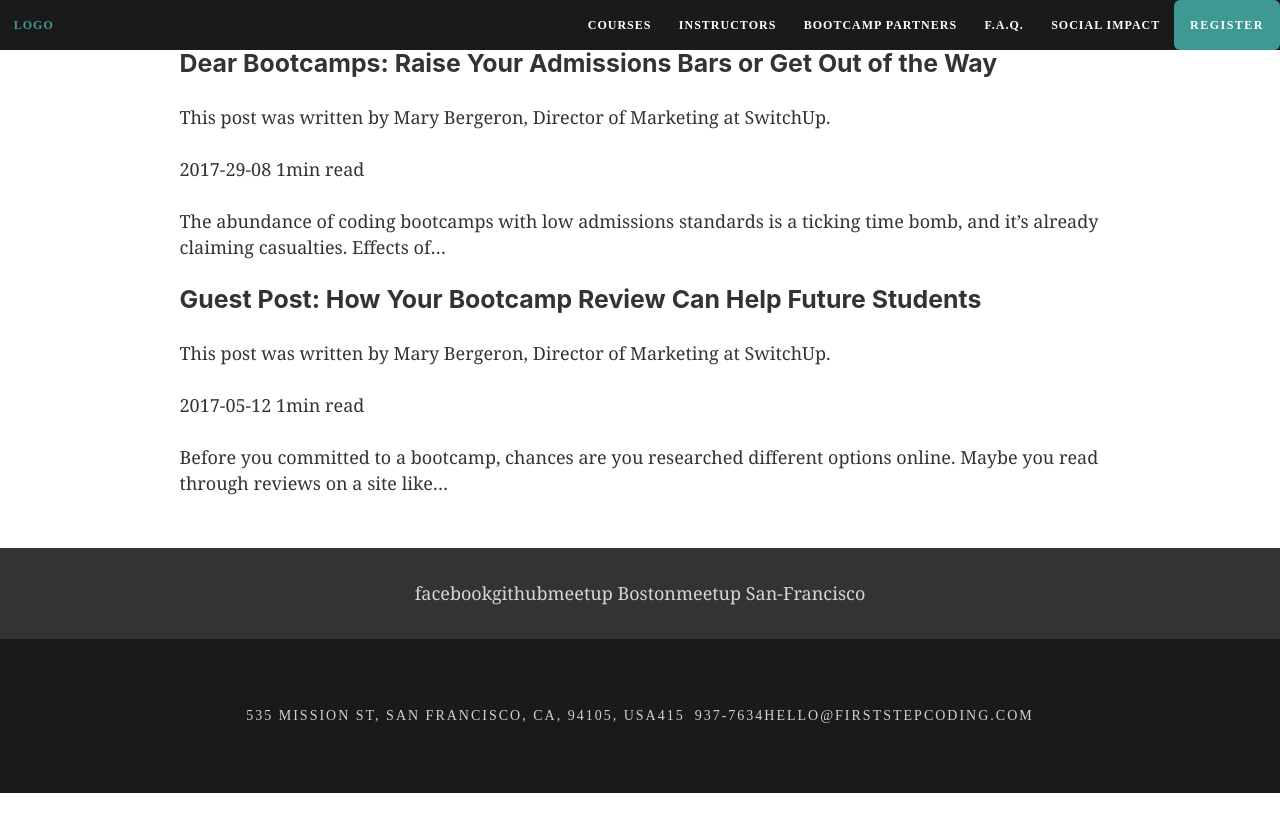
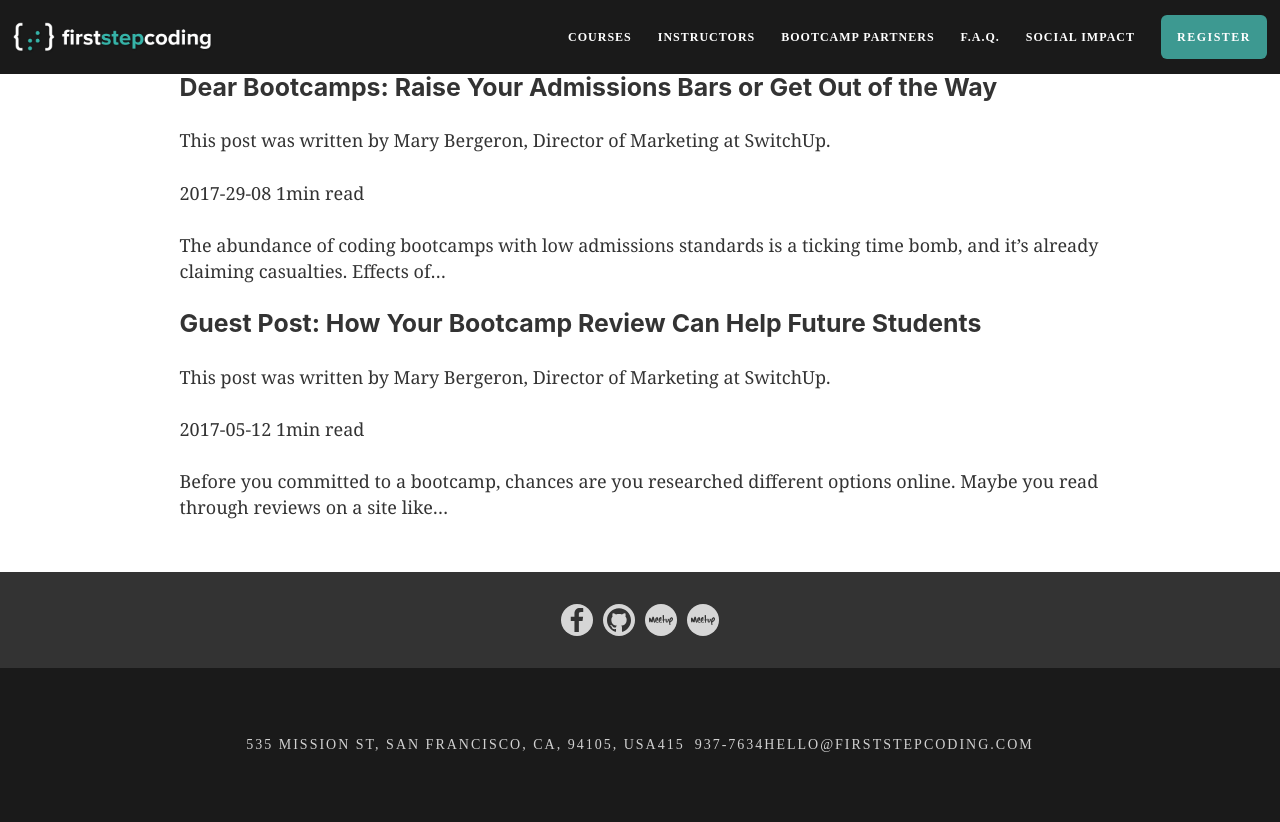
Before and after one commit to liana-gukasyan/fsc-blog, a Gatsby site: page / in a window 1280 px wide. Before the commit the page ends 800 px from the top, so only its background shows below. Built offline with nearby package versions, Linux system fonts and the light colour scheme; Gatsby itself is replaced by a stand-in of ours.

Commit message:
Add FSC logo to the header; add social networks icons to the footer; update styles

```diff
--- a/src/components/footer.js
+++ b/src/components/footer.js
@@ -1,5 +1,9 @@
 import React, { Component } from 'react'
 import styled from 'styled-components'
+
+import facebook from '../images/facebook.svg'
+import meetup from '../images/meetup-logo.svg'
+import github from '../images/github.svg'
 
 export default class Footer extends Component {
   render() {
@@ -7,16 +11,16 @@ export default class Footer extends Component {
       <FooterWrapper>
         <SocialSection>
           <SocialLink target='_blank' href='https://www.facebook.com/yourfirststepcoding'>
-            facebook
+            <SocialImg src={facebook}/>
           </SocialLink>
           <SocialLink target='_blank' href='https://github.com/firststepcoding'>
-            github
+            <SocialImg src={github}/>
           </SocialLink>
           <SocialLink target='_blank' href='https://www.meetup.com/Learn-to-code-for-complete-beginners-in-Boston/'>
-            meetup Boston
+            <SocialImg src={meetup}/>
           </SocialLink>
           <SocialLink target='_blank' href='https://www.meetup.com/Learn-to-code-for-complete-beginners-in-San-Francisco/'>
-            meetup San-Francisco
+            <SocialImg src={meetup}/>
           </SocialLink>
         </SocialSection>
         <ContactsSection>
@@ -56,6 +60,9 @@ const EmailLink = styled.a`
 `
 
 const SocialSection = styled.div`
+  display: flex;
+  justify-content: center;
+  align-items: center;
   background-color: #333;
   color: rgba(255,255,255,.7);
   text-align: center;
@@ -63,6 +70,26 @@ const SocialSection = styled.div`
 `
 
 const SocialLink = styled.a`
+  display: flex;
+  justify-content: center;
+  align-items: center;
+  width: 32px;
+  height: 32px;
+  background-color: rgba(255,255,255,.8);
+  border-radius: 50%;
   text-decoration: none;
-  color: rgba(255,255,255,.8);
+  transition: background 0.2s;
+
+  &:hover {
+    background-color: white;
+  }
+
+  &:not(:last-child) {
+    margin-right: 10px;
+  }
 `
+
+const SocialImg = styled.img`
+  height: 24px;
+  margin: 0;
+`
--- a/src/components/header.js
+++ b/src/components/header.js
@@ -1,6 +1,8 @@
 import React, { Component } from 'react'
 import styled from 'styled-components'
 // import { Link } from 'gatsby'
+
+import logo from '../images/fsc_logo.png'
 
 export default class Header extends Component {
   constructor() {
@@ -20,9 +22,9 @@ export default class Header extends Component {
   render() {
     return (
       <HeaderWrapper>
-        <MenuItem href='https://www.firststepcoding.com/'>
-          LOGO
-        </MenuItem>
+        <LogoLink href='https://www.firststepcoding.com/'>
+          <LogoImage src={logo}/>
+        </LogoLink>
         <RightGroupItems>
           <div>
             <MenuItem onClick={this.toggleDropdown}>Courses</MenuItem>
@@ -48,17 +50,32 @@ export default class Header extends Component {
           <MenuItem href='https://www.firststepcoding.com/bootcamp-partners'>Bootcamp partners</MenuItem>
           <MenuItem href='https://www.firststepcoding.com/faq'>F.A.Q.</MenuItem>
           <MenuItem href='https://www.firststepcoding.com/social-impact'>Social Impact</MenuItem>
-          <ApplyButton href='https://www.firststepcoding.com/register'>
-            Register
-          </ApplyButton>
+          <MenuItem>
+            <ApplyButton href='https://www.firststepcoding.com/register'>
+              Register
+            </ApplyButton>
+          </MenuItem>
         </RightGroupItems>
       </HeaderWrapper>
     )
   }
 }
 
+const LogoLink = styled.a`
+  display: flex;
+  align-items: center;
+  vertical-align: middle;
+  padding: 15px 13px;
+`
+
+const LogoImage = styled.img`
+  width: 200px;
+  margin: 0;
+`
+
 const RightGroupItems = styled.div`
   display: flex;
+  align-items: center;
   margin-left: auto;
 `
 
@@ -74,8 +91,10 @@ const HeaderWrapper = styled.div`
 `
 
 const MenuItem = styled.a`
-  display: block;
-  padding: 15px 1.14285714em;
+  display: flex;
+  align-items: center;
+  height: 100%;
+  padding: 15px 13px;
   text-transform: uppercase;
   font-family: Raleway;
   font-size: 12px;
@@ -84,6 +103,7 @@ const MenuItem = styled.a`
   line-height: 20px;
   color: #fff;
   text-decoration: none;
+  cursor: pointer;
 
   &:hover {
     color: #3d9991;
```
Also changed, not shown: src/images/facebook.svg (added), src/images/github.svg (added), src/images/meetup-logo.svg (added).
